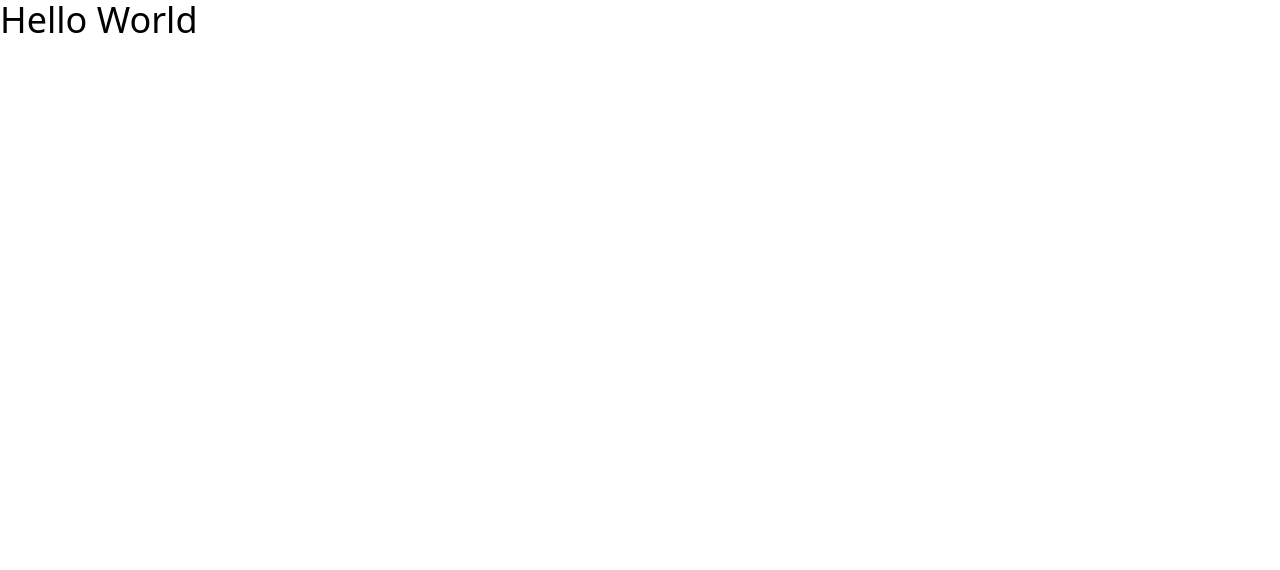
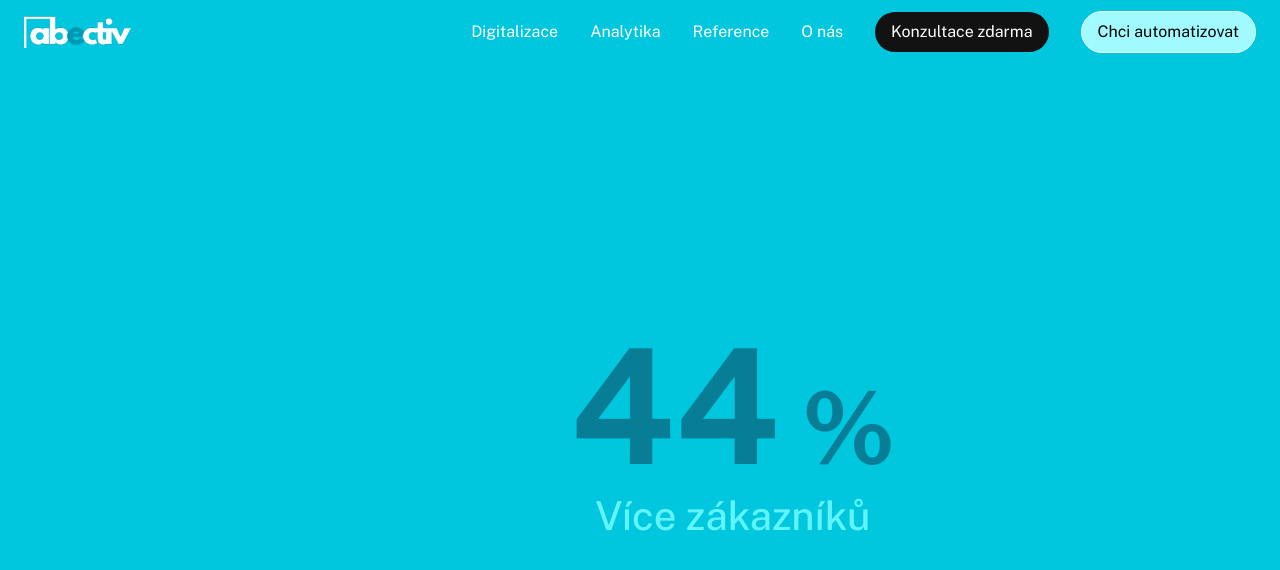
Before and after one commit to marufbinsalim/ABECTIV, a Next.js app: page / in a window 1280 px wide. Shown: the top 570 px of the page. Built offline with nearby package versions, Linux system fonts and the light colour scheme.

Commit message:
added the first section base

```diff
--- a/pages/index.tsx
+++ b/pages/index.tsx
@@ -1,7 +1,165 @@
-export default function Home() {
+import { AnimatePresence, motion } from "framer-motion";
+import Link from "next/link";
+import { useEffect, useState } from "react";
+
+function Navbar({ color }: { color: string }) {
   return (
-    <div>
-      <p className="text-4xl">Hello World</p>
+    <div
+      className={`sticky top-0 left-0 w-full h-16 text-white flex items-center justify-between py-6 px-6 transition-all
+        duration-1000 ease-in-out
+        ${color}`}
+    >
+      <img src="/logo.webp" alt="Logo" className="h-8" />
+
+      <div className="flex items-center space-x-8">
+        <Link href="/#digitalizace">
+          <p>Digitalizace</p>
+        </Link>
+        <Link href="/#analytika">
+          <p>Analytika</p>
+        </Link>
+        <Link href="/#reference">
+          <p>Reference</p>
+        </Link>
+        <Link href="/#onas">
+          <p>O nás</p>
+        </Link>
+        <Link href="/#konzultace">
+          <p className="bg-[#121212] px-4 py-2 rounded-full">
+            Konzultace zdarma
+          </p>
+        </Link>
+        <Link href="/#automatizace">
+          <p className="bg-[#A1FAFF] border-[#EBFFFE] border rounded-full px-4 py-2 text-black">
+            Chci automatizovat
+          </p>
+        </Link>
+      </div>
     </div>
   );
 }
+
+const COLORS = {
+  brand_300: "brand_300",
+  brand_500: "brand_500",
+  brand_700: "brand_700",
+  black: "bg-black",
+};
+
+const textContents = [
+  {
+    id: "tc1",
+    color: COLORS.brand_300,
+    content: (
+      <div className="flex flex-col items-center justify-center w-max absolute left-[30vw]">
+        <p className="text-[100px] text-[#087D96] font-bold leading-none">
+          <span className="text-[160px]">20</span>min
+        </p>
+        <p className="text-[40px] text-[#00C6DE] font-medium">
+          ušetřených denně
+        </p>
+      </div>
+    ),
+  },
+  {
+    id: "tc2",
+    color: COLORS.brand_500,
+    content: (
+      <div className="flex flex-col items-center justify-center w-max absolute right-[30vw]">
+        <p className="text-[100px] text-[#087D96] font-bold leading-none">
+          <span className="text-[160px]">44</span> %
+        </p>
+        <p className="text-[40px] text-[#60F4FF] font-medium">Více zákazníků</p>
+      </div>
+    ),
+  },
+  {
+    id: "tc3",
+    color: COLORS.brand_700,
+    content: (
+      <div className="flex flex-col items-center justify-center w-max absolute left-[30vw]">
+        <p className="text-[100px] text-[#60F4FF] font-bold leading-none">
+          <span className="text-[160px]">63</span> %
+        </p>
+        <p className="text-[40px] text-[#00C6DE] font-medium">
+          vyšši efektivita
+        </p>
+      </div>
+    ),
+  },
+  {
+    id: "main",
+    color: COLORS.black,
+    content: (
+      <div className="flex flex-col h-[100%] text-white text-left w-full px-[20vw] justify-center">
+        <h1 className="text-6xl font-bold mb-4">Neztrácejte čas!</h1>
+        <h2 className="text-6xl font-bold mb-14">
+          Objevte sílu <span className="text-[#00C6DE]">automatizace</span> a
+          zvyšujte produktivitu.
+        </h2>
+        <div className="flex space-x-4">
+          <button className="px-6 py-3 bg-[#A1FAFF] text-[#002330] font-semibold rounded-full hover:opacity-80 transition">
+            Chci automatizovat
+          </button>
+          <button className="px-6 py-3 border border-[#CDFEFF] text-[#CDFEFF]  font-semibold rounded-full hover:bg-cyan-400 hover:text-black transition">
+            Konzultace zdarma
+          </button>
+        </div>
+      </div>
+    ),
+  },
+];
+
+export default function Home() {
+  const [color, setColor] = useState<string>(COLORS.brand_300);
+  const [index, setIndex] = useState(0);
+
+  useEffect(() => {
+    const interval = setInterval(() => {
+      setIndex((prevIndex) => {
+        if (prevIndex === textContents.length - 1) {
+          clearInterval(interval); // Stop the interval
+          return prevIndex; // Maintain the current index
+        }
+        return prevIndex + 1; // Increment index
+      });
+    }, 3000);
+
+    return () => clearInterval(interval); // Cleanup interval on unmount
+  }, []);
+
+  useEffect(() => {
+    setColor(textContents[index].color); // Update color whenever index changes
+  }, [index]);
+
+  return (
+    <div
+      className={`flex flex-col h-dvh  relative text-white ${color === COLORS.black ? "overflow-auto" : "overflow-hidden"}`}
+    >
+      <Navbar color={Object.values(COLORS)[index]} />
+      <div
+        className={`flex relative flex-col justify-center min-h-[93vh] overflow-x-hidden transition-all ${color}`}
+      >
+        <AnimatePresence mode="wait">
+          <motion.div
+            key={textContents[index].id}
+            className={`flex flex-col justify-center min-h-[93vh] ${textContents[index].color}`}
+            initial={{ opacity: 0, x: 500 * (index % 2 === 0 ? -1 : 1) }}
+            animate={{ opacity: 1, x: 0 }}
+            exit={{ opacity: 0, x: 500 * (index % 2 === 0 ? -1 : 1) }}
+            transition={{ duration: 0.5 }}
+          >
+            <div
+              className={`flex flex-col items-center justify-center w-full h-[93vh] relative`}
+            >
+              {textContents[index].content}
+            </div>
+          </motion.div>
+        </AnimatePresence>
+      </div>
+      <div className="flex flex-col items-center justify-center min-h-dvh">
+        section 2
+      </div>
+    </div>
+  );
+}
--- a/styles/globals.css
+++ b/styles/globals.css
@@ -1,6 +1,24 @@
+@import url("https://fonts.googleapis.com/css2?family=Public+Sans:ital,wght@0,100..900;1,100..900&display=swap");
 @tailwind base;
 @tailwind components;
 @tailwind utilities;
 
+* {
+    font-family: "Public Sans", sans-serif;
+    font-optical-sizing: auto;
+    font-style: normal;
+}
 body {
 }
+
+.brand_300 {
+    background-color: #60f4ff;
+}
+
+.brand_500 {
+    background-color: #00c6de;
+}
+
+.brand_700 {
+    background-color: #087d96;
+}
```
Also changed, not shown: package.json (+5 -4 lines), public/logo.webp (added), 1 other file (tests, documents, lock files or other folders).
